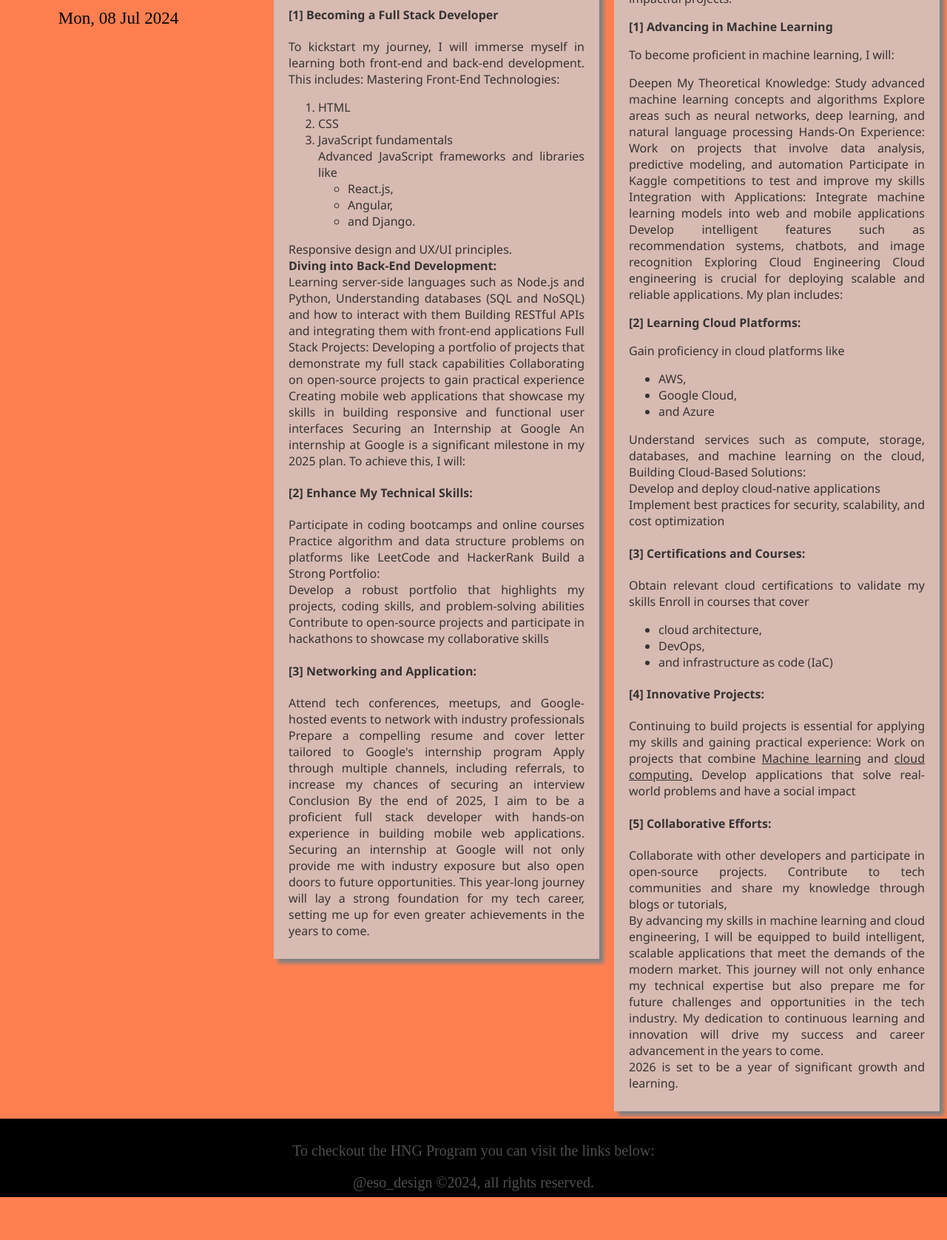
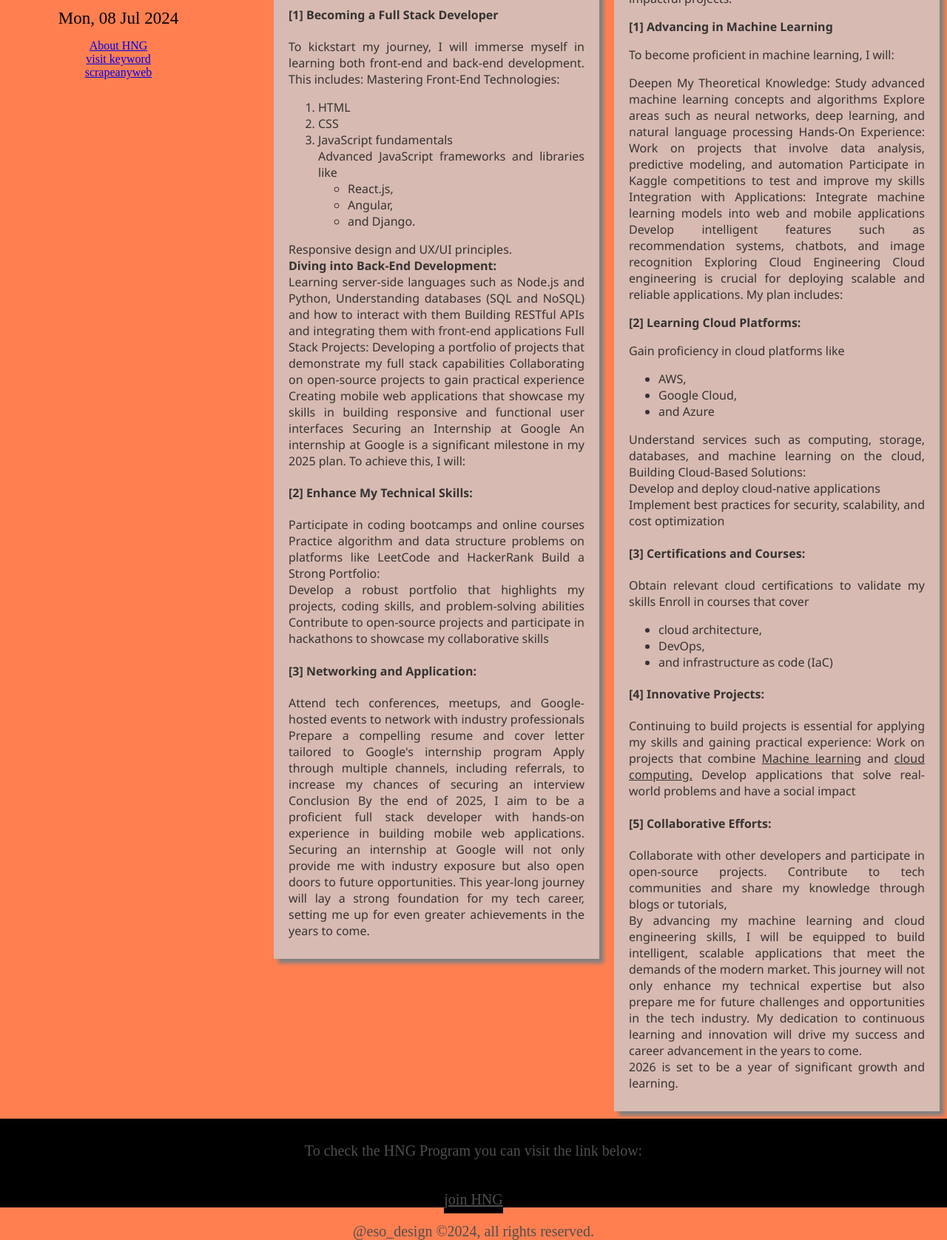
Before and after one commit to FEY1000/HNG-taskone, a plain HTML site: page index.html in a window 1280 px wide. Shown: the part 646-2322 px from the top of the page at 74% size. Before the commit the page ends 2264 px from the top, so only its background shows below. Drawn offline with Linux system fonts and the light colour scheme.

Commit message:
Update index.html

```diff
--- a/index.html
+++ b/index.html
@@ -26,10 +26,12 @@
          data-testid="currentTimeUTC">
             HH:MM:SS
          </div>
-         <div id="day" Attribute: data-testid="currentDay">
+         <div id="day" Attribute: data-testid="currentDay"> <br>
+         </div>
+            <a href="http://hng.tech/learn" Attribute: data-testid="hngLink" > About HNG </a> <br>
+            <a href="http://keyword.dog" Attribute: data-testid="keywordLink" >visit keyword</a> <br>
+            <a href="https://scrapeanyweb.site" Attribute: data-testid="scrapeanywebLink">scrapeanyweb</a> <br>
 
-
-         </div>
      </div>
 
 
@@ -135,7 +137,7 @@
             <li>and Azure</li>
          </ul>
 
-         Understand services such as compute, storage, databases, and machine learning on the cloud,
+         Understand services such as computing, storage, databases, and machine learning on the cloud,
          Building Cloud-Based Solutions: <br>
 
          Develop and deploy cloud-native applications<br>
@@ -161,7 +163,7 @@
 
          Collaborate with other developers and participate in open-source projects.
          Contribute to tech communities and share my knowledge through blogs or tutorials,
-          <br> By advancing my skills in machine learning and cloud engineering, I will be equipped to build intelligent, scalable applications that meet the demands of the modern market. This journey will not only enhance my technical expertise but also prepare me for future challenges and opportunities in the tech industry. My dedication to continuous learning and innovation will drive my success and career advancement in the years to come.
+          <br> By advancing my machine learning and cloud engineering skills, I will be equipped to build intelligent, scalable applications that meet the demands of the modern market. This journey will not only enhance my technical expertise but also prepare me for future challenges and opportunities in the tech industry. My dedication to continuous learning and innovation will drive my success and career advancement in the years to come.
           <br>2026 is set to be a year of significant growth and learning.
       </p>
    </div>
@@ -169,8 +171,9 @@
 
 
    <footer id="foot">
-      <p>To checkout the HNG Program you can visit the links below:</p>
-      @eso_design &copy;2024, all rights reserved.
+      <p>To check the HNG Program you can visit the link below:</p>  <br>
+      <a href="http://hng.tech/internship/join-hng11-workspace" id="foot" Attribute: data-testid="hngLink" > join HNG </a>
+      <p> @eso_design &copy;2024, all rights reserved.</p>
    </footer>
    <script src="code.js"></script>
 </body>
```
